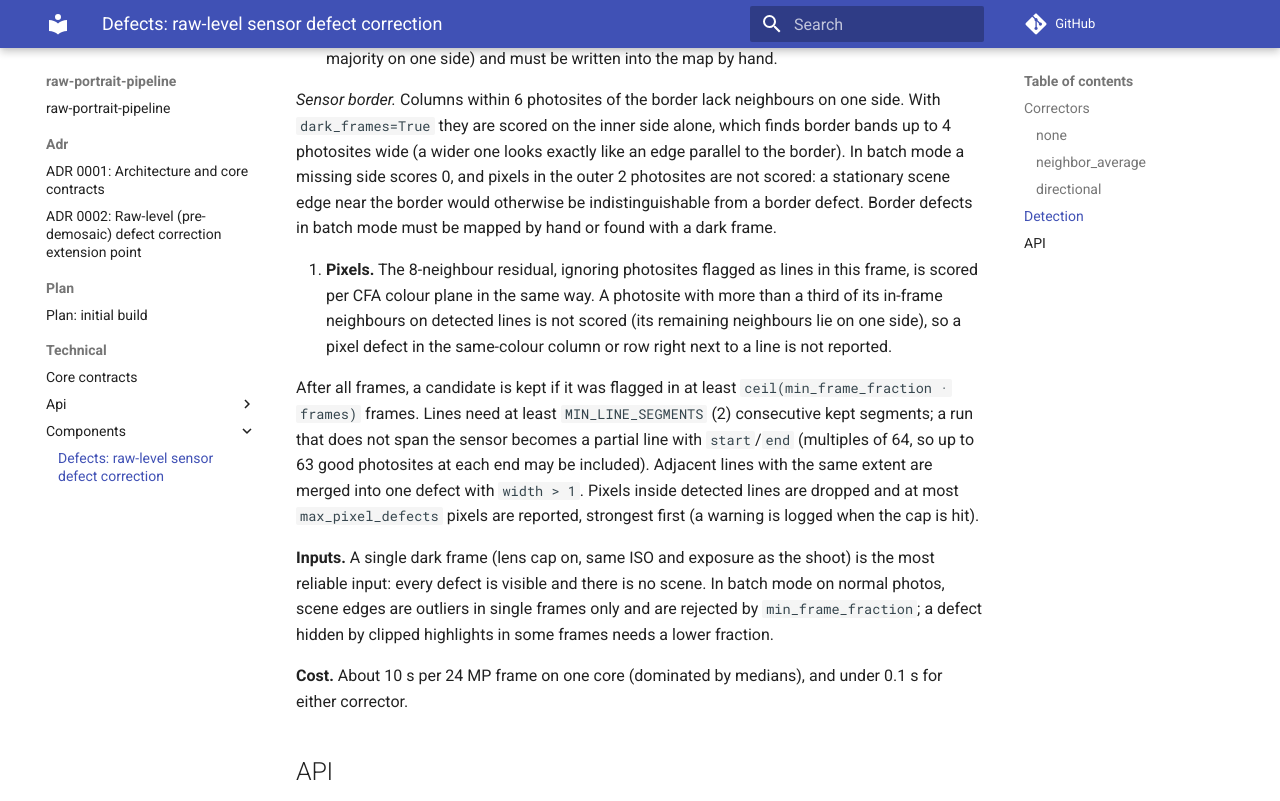
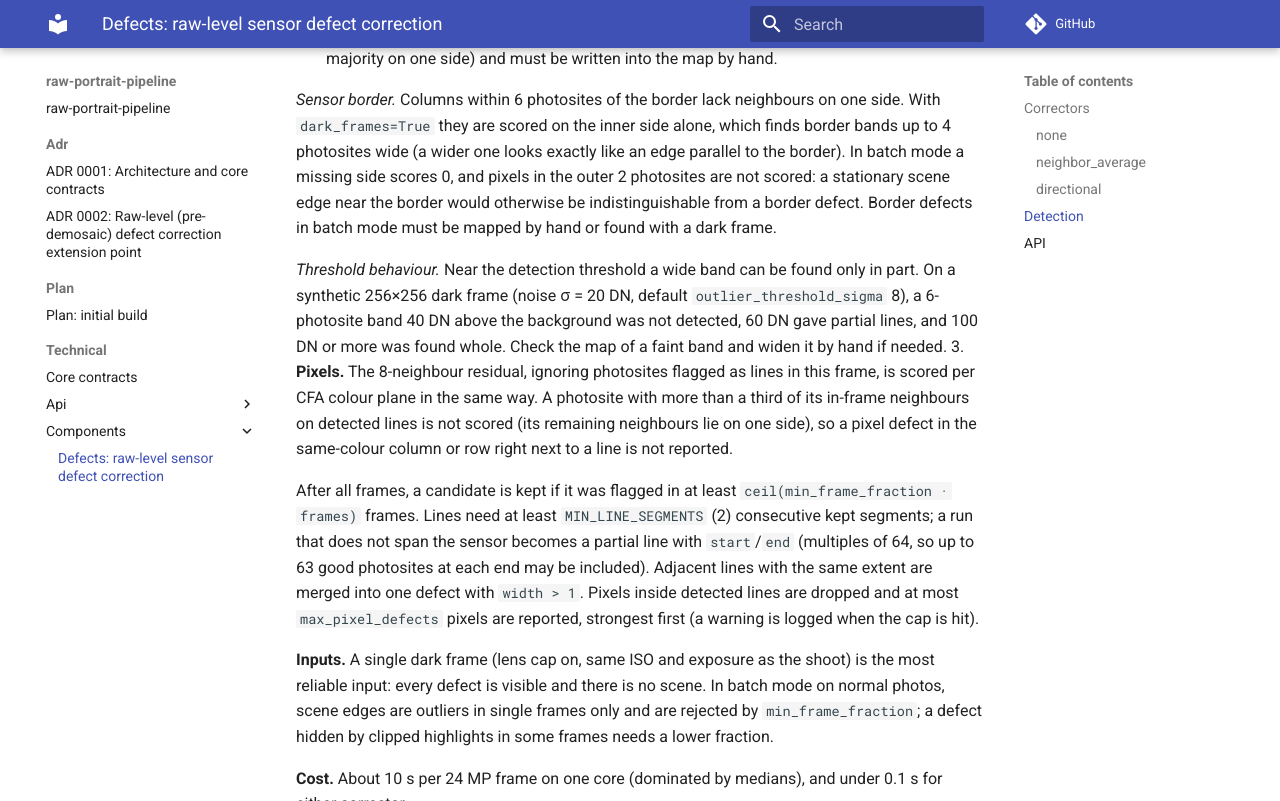
Before and after one commit to emiliano-f/raw-portrait-pipeline, an MkDocs documentation site: the page built from docs/technical/components/defects.md, in a window 1280 px wide and 900 px high, scrolled down 2534 px, cut to the strip 0-801 px from the top of the window. Built offline with MkDocs 1.6.1 and Material for MkDocs 9.7.7, drawn with Linux system fonts in a browser that asks for light colours; comment, search, counter and statistics services are not loaded.

Commit message:
Document partial detection of faint wide bands near the threshold

```diff
--- a/docs/technical/components/defects.md
+++ b/docs/technical/components/defects.md
@@ -108,6 +108,12 @@ Per frame:
    indistinguishable from a border defect. Border defects in batch mode must
    be mapped by hand or found with a dark frame.
 
+   *Threshold behaviour.* Near the detection threshold a wide band can be
+   found only in part. On a synthetic 256×256 dark frame (noise σ = 20 DN,
+   default `outlier_threshold_sigma` 8), a 6-photosite band 40 DN above the
+   background was not detected, 60 DN gave partial lines, and 100 DN or
+   more was found whole. Check the map of a faint band and widen it by
+   hand if needed.
 3. **Pixels.** The 8-neighbour residual, ignoring photosites flagged as lines
    in this frame, is scored per CFA colour plane in the same way. A
    photosite with more than a third of its in-frame neighbours on detected
```
